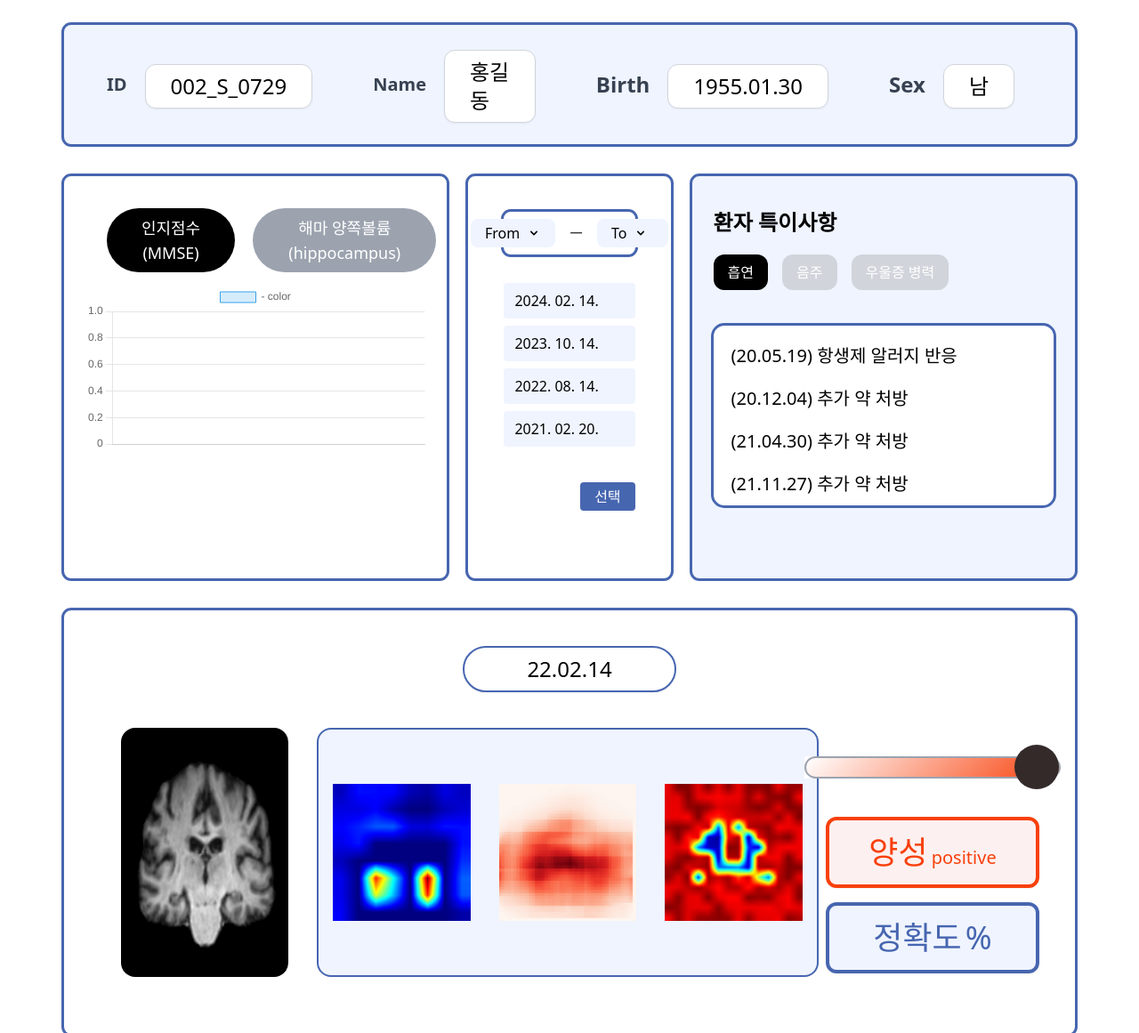
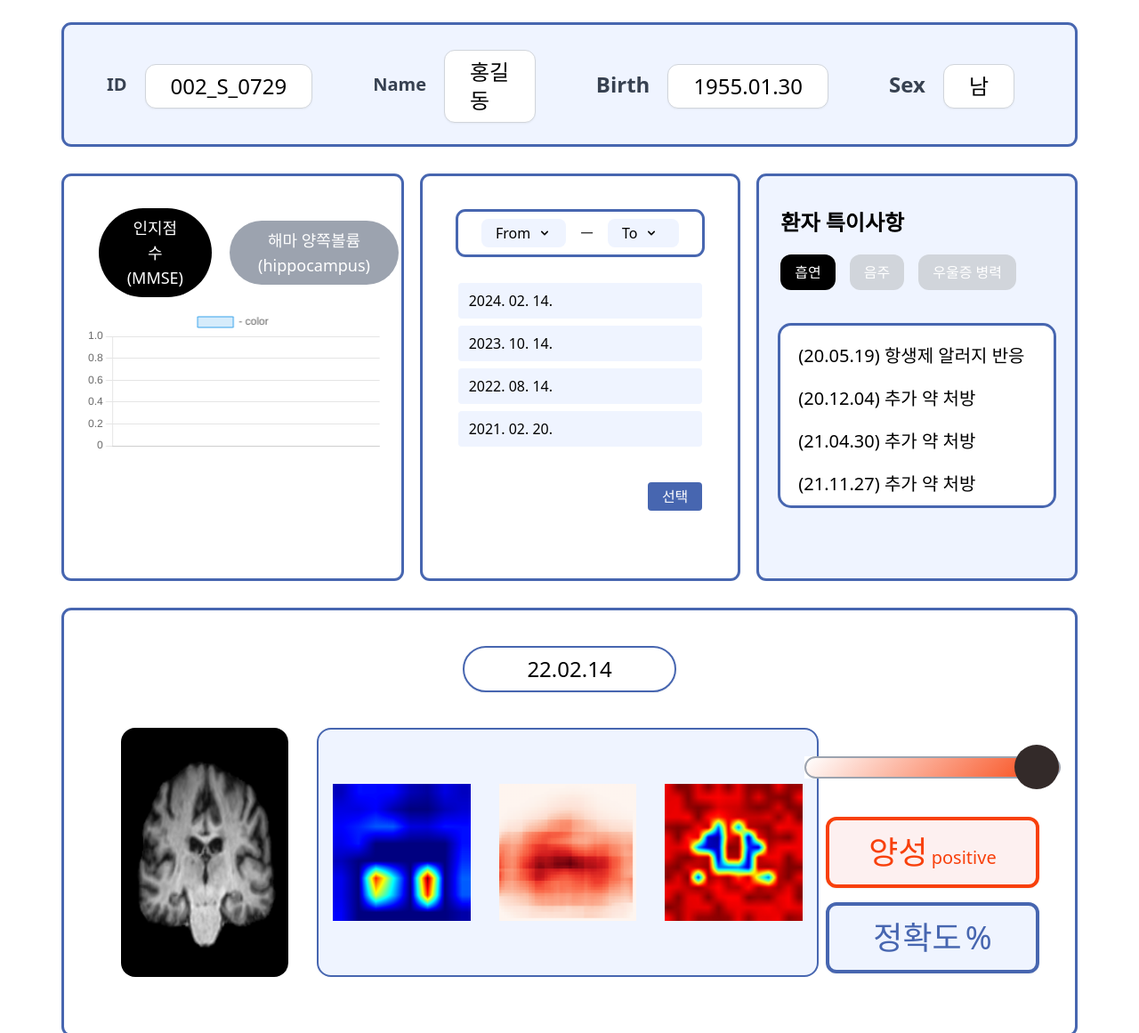
Before and after one commit to Dementia-Diagnosis-Project/memoria_WEB, a Django app: page /manager/output/ in a window 1280 px wide. Shown: the part 159-1320 px from the top of the page at 89% size. Run offline with Django 5.2, Linux system fonts and the light colour scheme; some libraries are stand-ins or nearby versions.

Commit message:
[upload] file

```diff
--- a/memoria/manager/templates/manager/real_patient.html
+++ b/memoria/manager/templates/manager/real_patient.html
@@ -111,7 +111,7 @@
     <!-- 진단 정보 / 날짜선택 / 환자 특이사항 -->
     <div class="flex justify-around mx-10 my-5 ...">
         <!-- 상단 첫번째 container -->
-        <div class="outline outline-[#4766B0] items-center bg-white shadow rounded-lg p-6 mb-4 w-2/5">
+        <div class="outline outline-[#4766B0] items-center bg-white shadow rounded-lg p-6 mb-4 w-1/3">
             <div class="flex justify-center items-center mx-3 my-3 w-full">
                 <button id="button_MMSE" onclick="toggleButton(1)" class="bg-black text-lg text-white px-8 py-2 rounded-full  mx-3">
                     인지점수(MMSE)
@@ -123,7 +123,7 @@
             <canvas id="myChart"></canvas>
         </div>
         <!-- 상단 두번째 container -->
-        <div class="outline outline-[#4766B0] items-center bg-white shadow rounded-lg p-6 ml-6 mb-4 w-1/5">
+        <div class="outline outline-[#4766B0] items-center bg-white shadow rounded-lg p-6 ml-6 mb-4 w-1/3">
             <div class="bg-white rounded-lg p-4">
 
                     <!-- 날짜 선택 -->
@@ -167,7 +167,7 @@
             </div>
         </div>
         <!-- 상단 세번째 container -->
-        <div class="outline outline-[#4766B0] bg-[#EFF4FF] shadow rounded-lg p-6 ml-6 mb-4 w-2/5">
+        <div class="outline outline-[#4766B0] bg-[#EFF4FF] shadow rounded-lg p-6 ml-6 mb-4 w-1/3">
             <div >
                 <div class="my-3 font-bold text-2xl">
                     환자 특이사항
```
